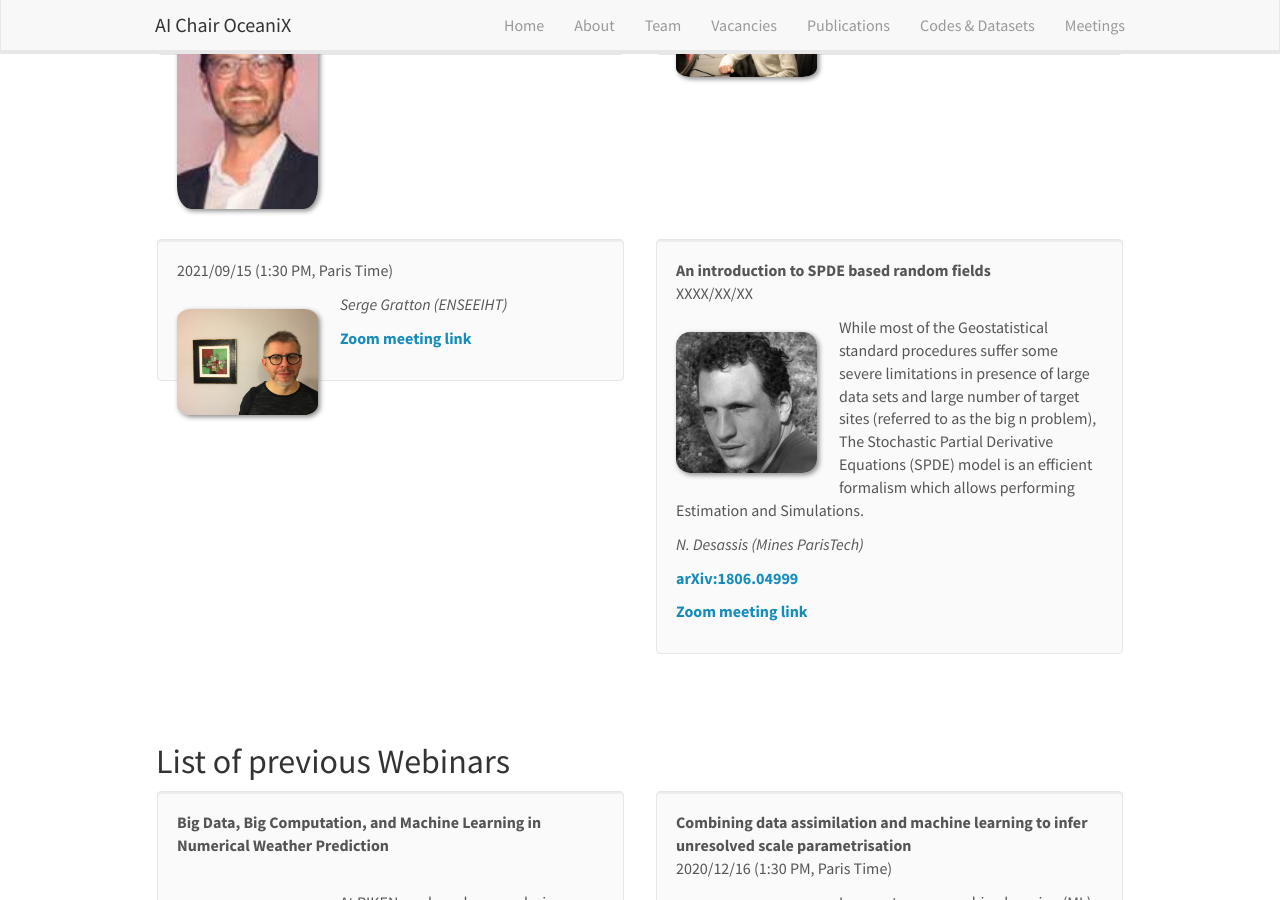
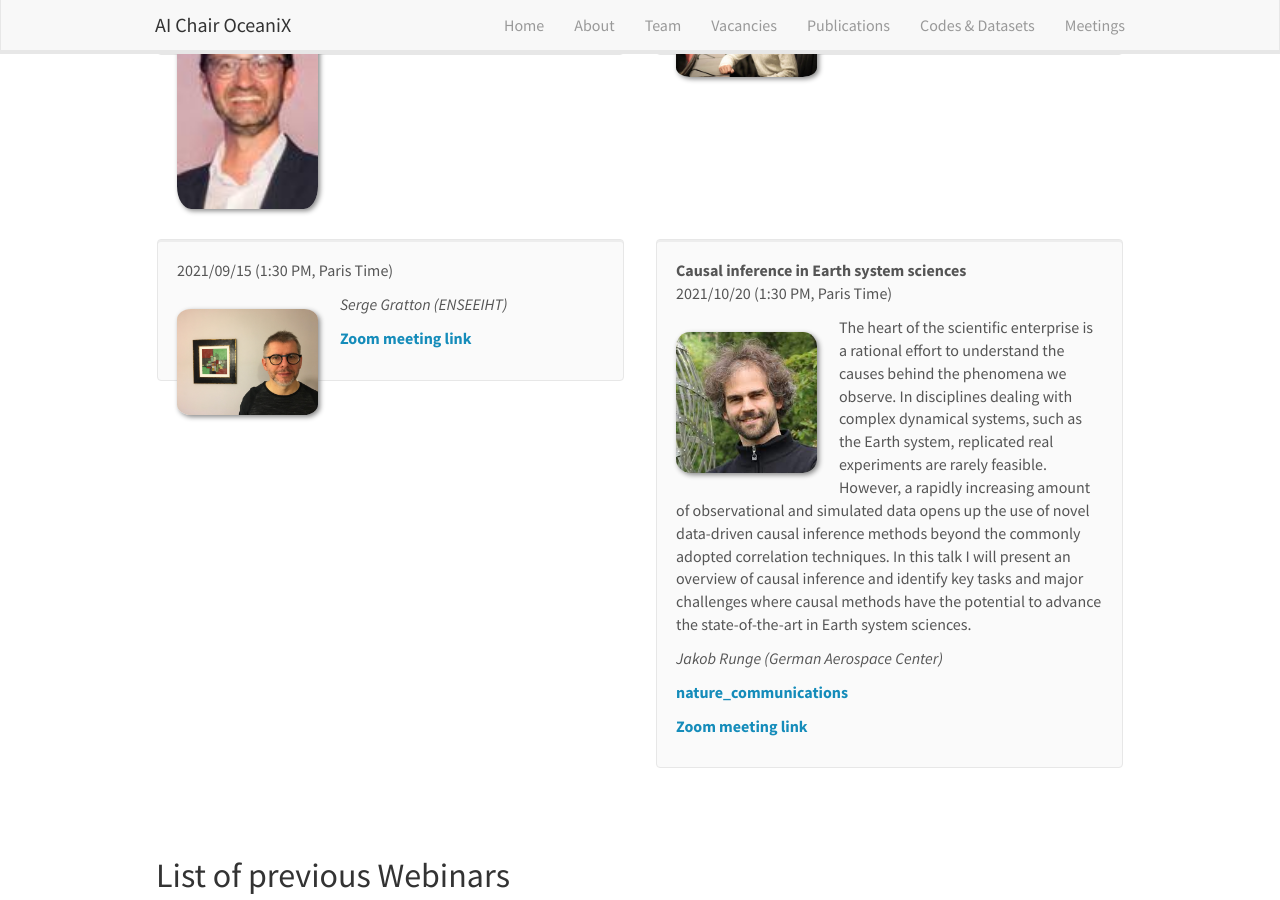
Before and after one commit to CIA-Oceanix/CIA-Oceanix.github.io, a Jekyll site: the page built from _pages/webinar.md, in a window 1280 px wide and 900 px high, scrolled down 401 px. Built offline with Jekyll 4.4.1, drawn with Linux system fonts in a browser that asks for light colours; nearby versions of some CDN libraries.

Commit message:
add runge

```diff
--- a/_data/webinarlist.yml
+++ b/_data/webinarlist.yml
@@ -169,14 +169,14 @@
   news1:
   news2:
 
-- title: "An introduction to SPDE based random fields"
-  image: Desassis.jpg
-  description: While most of the Geostatistical standard procedures suffer some severe limitations in presence of large data sets and large number of target sites (referred to as the big n problem), The Stochastic Partial Derivative Equations (SPDE) model is an efficient formalism which allows performing Estimation and Simulations.
-  date: XXXX/XX/XX
-  authors: N. Desassis (Mines ParisTech)
+- title: "Causal inference in Earth system sciences"
+  image: runge.jpg
+  description: The heart of the scientific enterprise is a rational effort to understand the causes behind the phenomena we observe. In disciplines dealing with complex dynamical systems, such as the Earth system, replicated real experiments are rarely feasible. However, a rapidly increasing amount of observational and simulated data opens up the use of novel data-driven causal inference methods beyond the commonly adopted correlation techniques. In this talk I will present an overview of causal inference and identify key tasks and major challenges where causal methods have the potential to advance the state-of-the-art in Earth system sciences.
+  date: 2021/10/20 (1:30 PM, Paris Time)
+  authors: Jakob Runge (German Aerospace Center)
   link:
-    url: https://arxiv.org/abs/1806.04999
-    display: arXiv:1806.04999
+    url: https://www.nature.com/articles/s41467-019-10105-3
+    display: nature_communications
   zoomlink:
     url:
     display: Zoom meeting link
@@ -184,5 +184,3 @@
     Passcode:
   highlight: 1
   codetype: 2
-  news1:
-  news2:
```
Also changed, not shown: images/webinarpic/runge.jpg (added).
